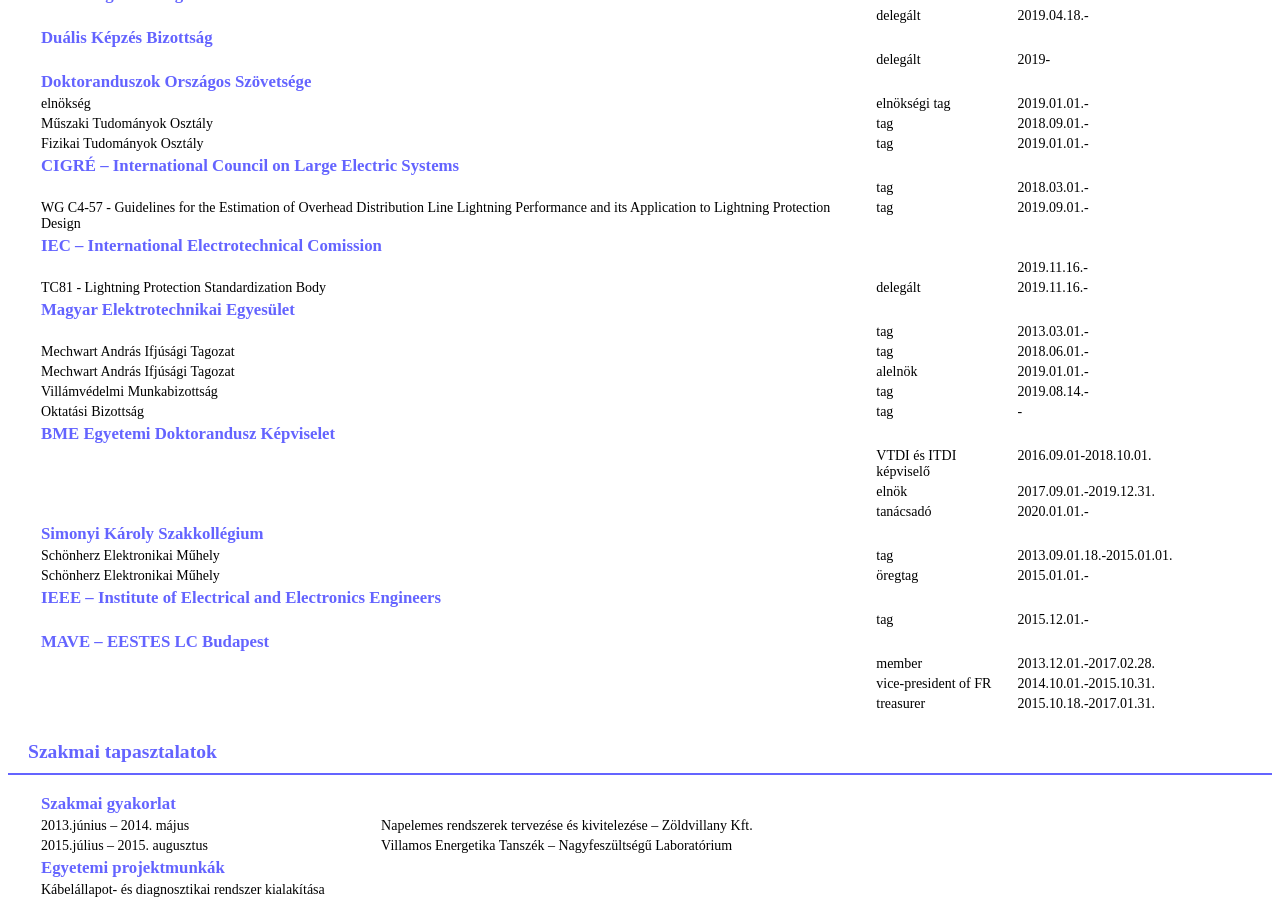
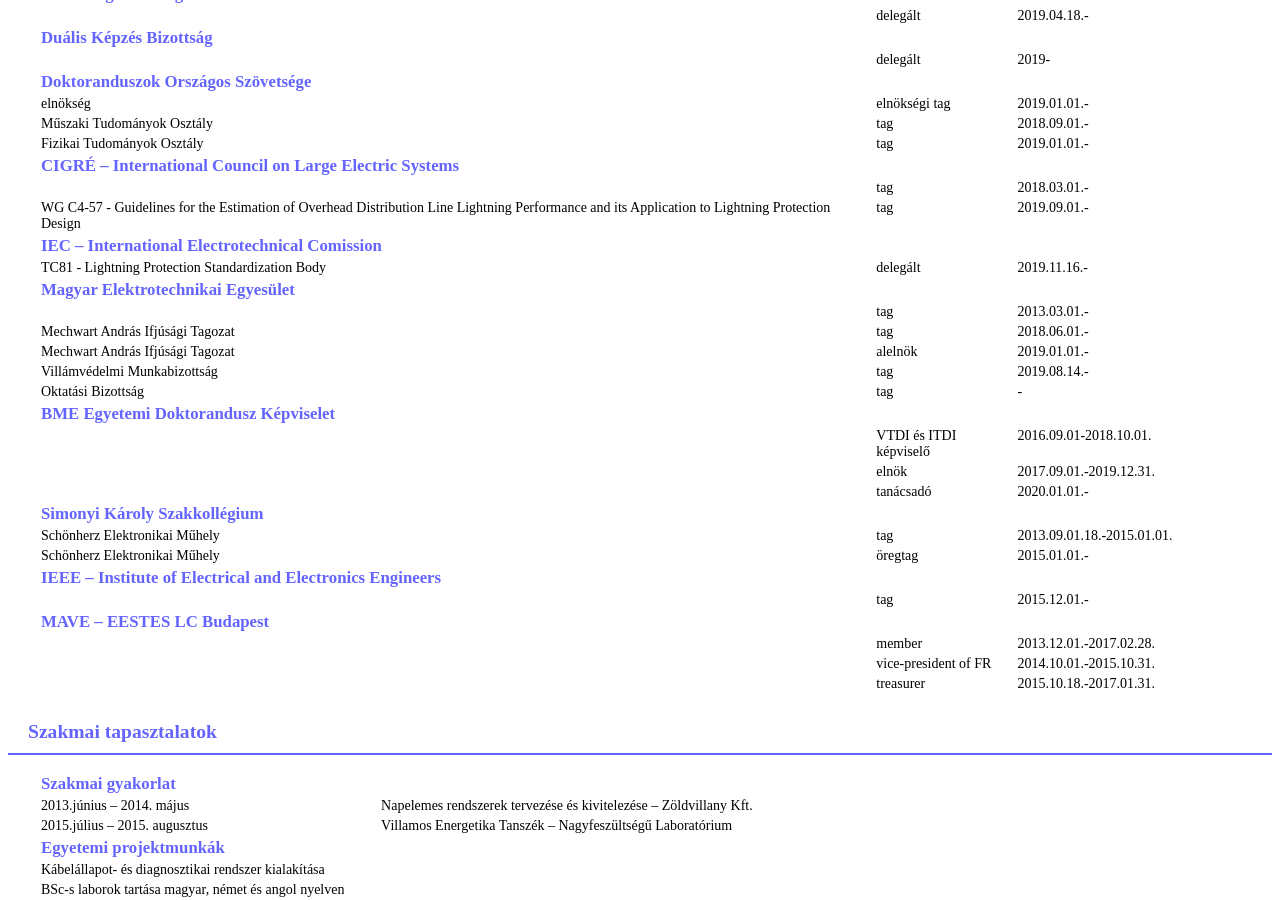
Before and after one commit to totyabaja/toth.zoltan, a Jekyll site: the page built from index.html, in a window 1280 px wide and 900 px high, scrolled down 776 px. Built offline with Jekyll 4.4.1, drawn with Linux system fonts in a browser that asks for light colours; the list of posts is cut into pages by our own code.

Commit message:
Update tagsagok.yml

```diff
--- a/_data/tagsagok.yml
+++ b/_data/tagsagok.yml
@@ -104,22 +104,16 @@
   - szervezet: IEC – International Electrotechnical Comission
     szervezetEN: IEC – International Electrotechnical Comission
     alszervezet:
-      -
       - TC81 - Lightning Protection Standardization Body
     alszervezetEN:
-      -
       - TC81 - Lightning Protection Standardization Body
     szint:
-      -
       - delegált
     szintEN:
-      -
       - delegate
     date_start:
       - 2019.11.16.
-      - 2019.11.16.
     date_end:
-      -
       -
   - szervezet: Magyar Elektrotechnikai Egyesület
     szervezetEN: Hungarian Electrotechnical Association
```
